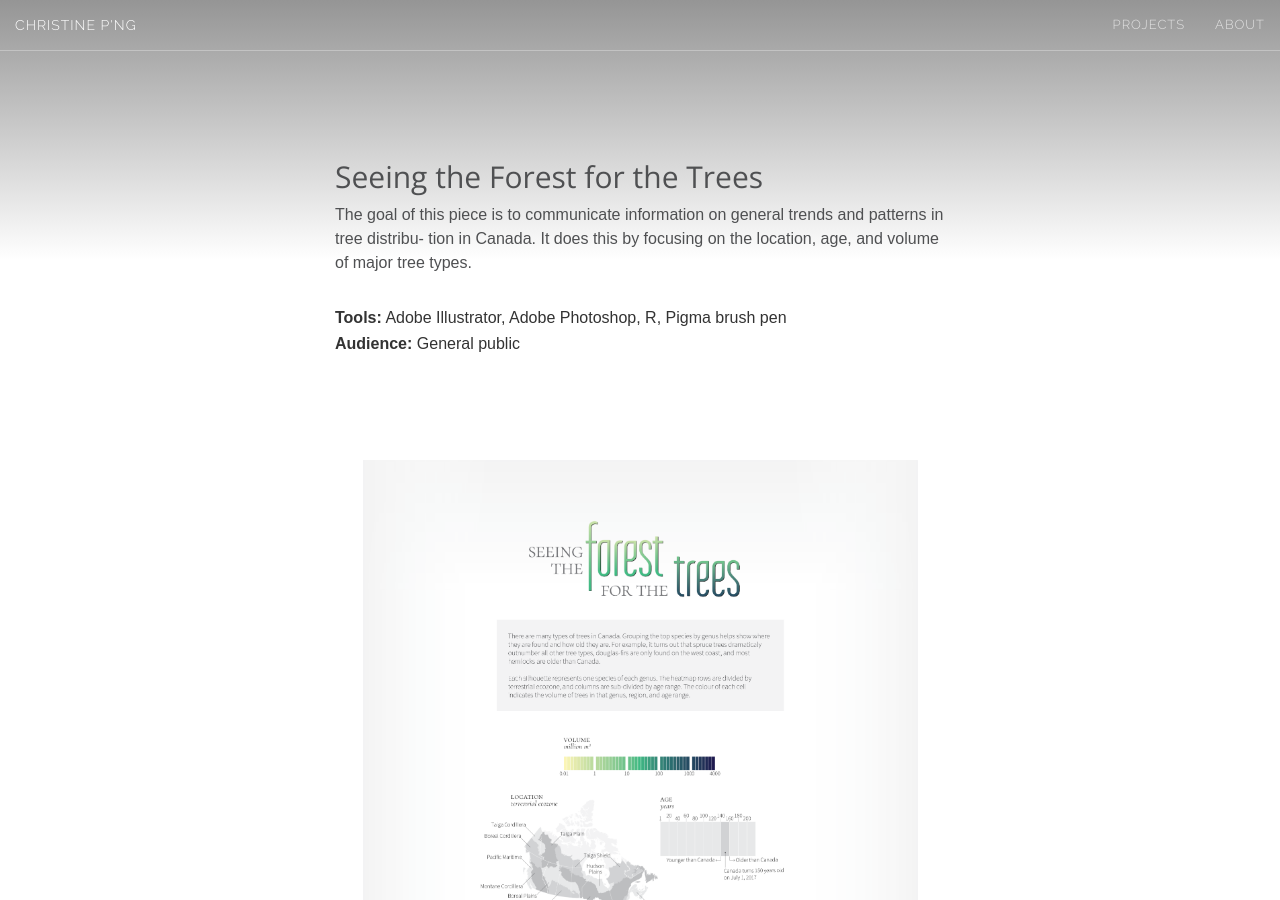
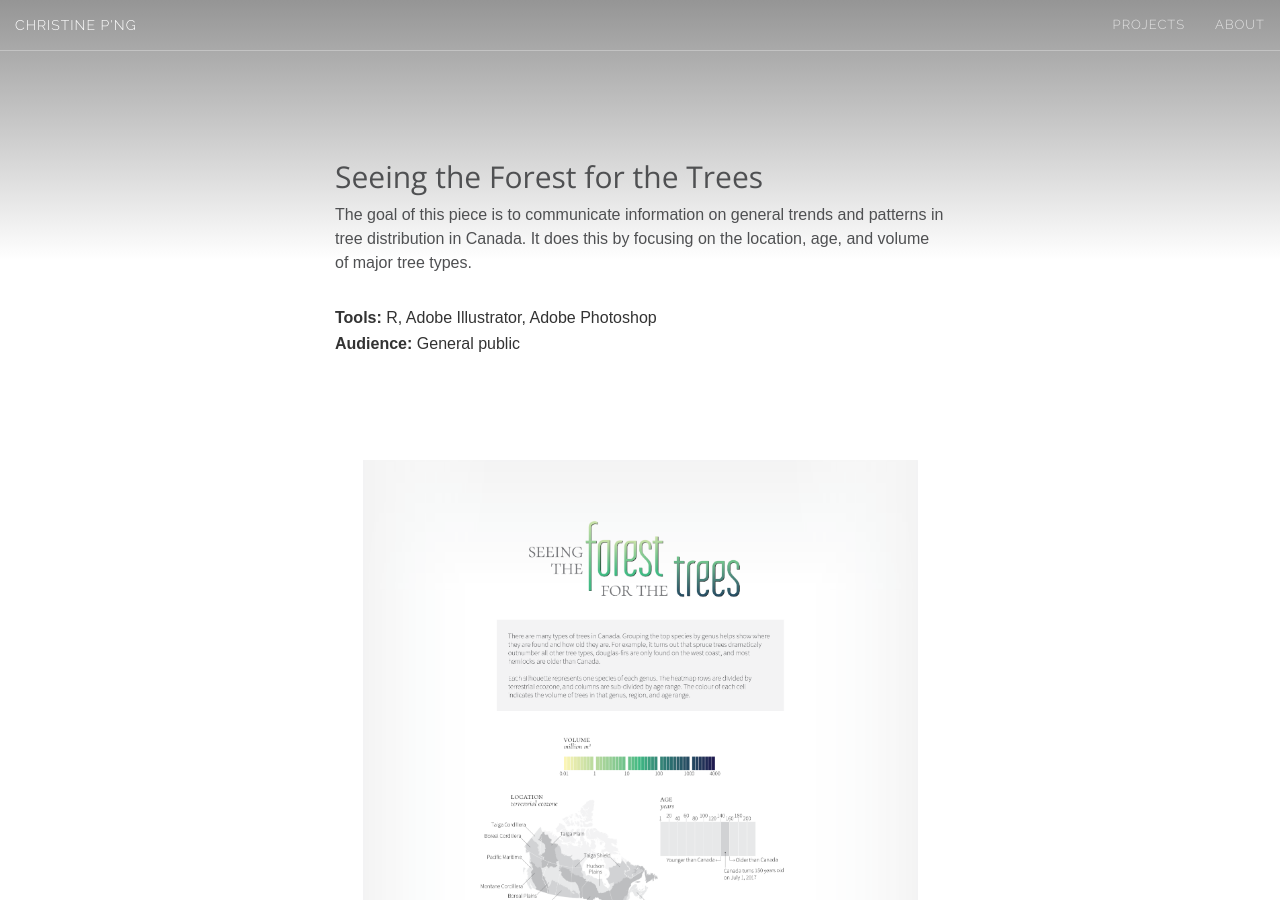
Before and after one commit to chspng/christinepng.ca, a Jekyll site: the page built from project-trees/index.html, in a window 1280 px wide and 900 px high. Built offline with Jekyll 4.4.1, drawn with Linux system fonts in a browser that asks for light colours.

Commit message:
fixed typo

```diff
--- a/project-trees/index.html
+++ b/project-trees/index.html
@@ -1,9 +1,9 @@
 ---
 layout: page
 title: Seeing the Forest for the Trees
-description: The goal of this piece is to communicate information on general trends and patterns in tree distribu- tion in Canada. It does this by focusing on the location, age, and volume of major tree types.
+description: The goal of this piece is to communicate information on general trends and patterns in tree distribution in Canada. It does this by focusing on the location, age, and volume of major tree types.
 client: Dr. Jodie Jenkinson
-tools: Adobe Illustrator, Adobe Photoshop, R, Pigma brush pen
+tools: R, Adobe Illustrator, Adobe Photoshop
 date: Winter 2017
 audience: General public
 finalimg: "img/trees-fullscreen.png"
```
